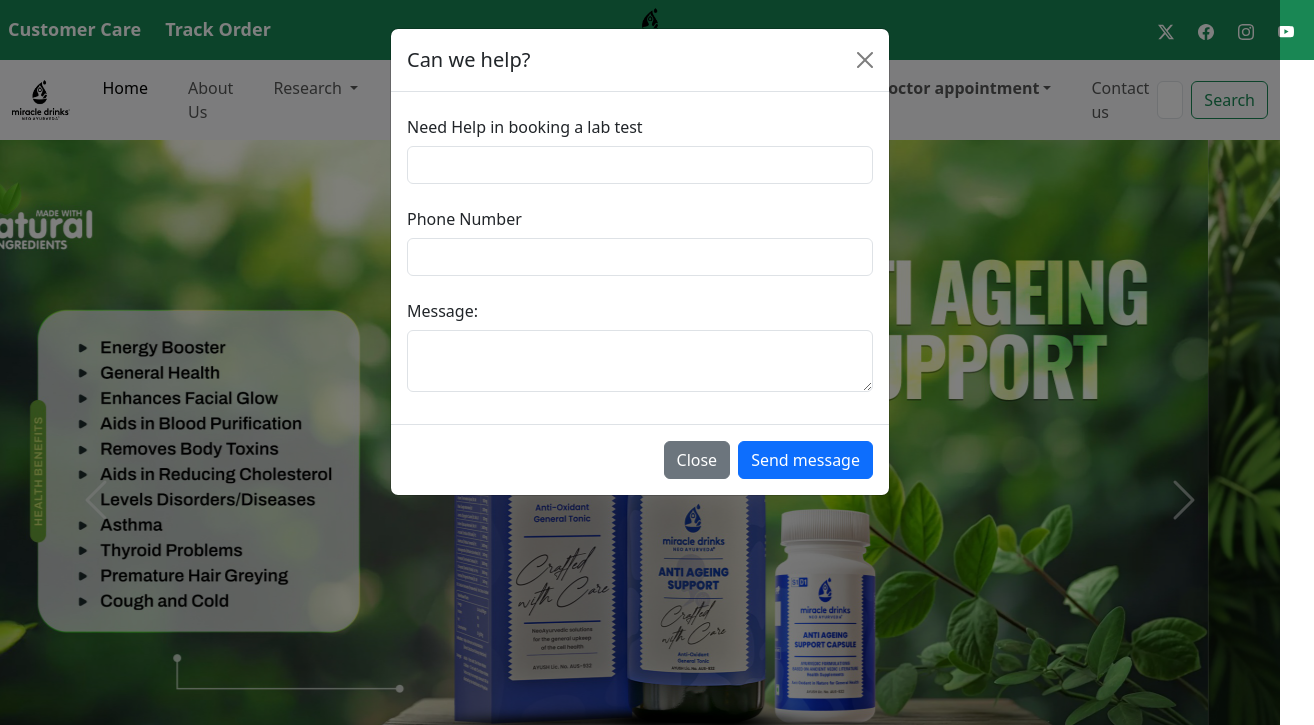
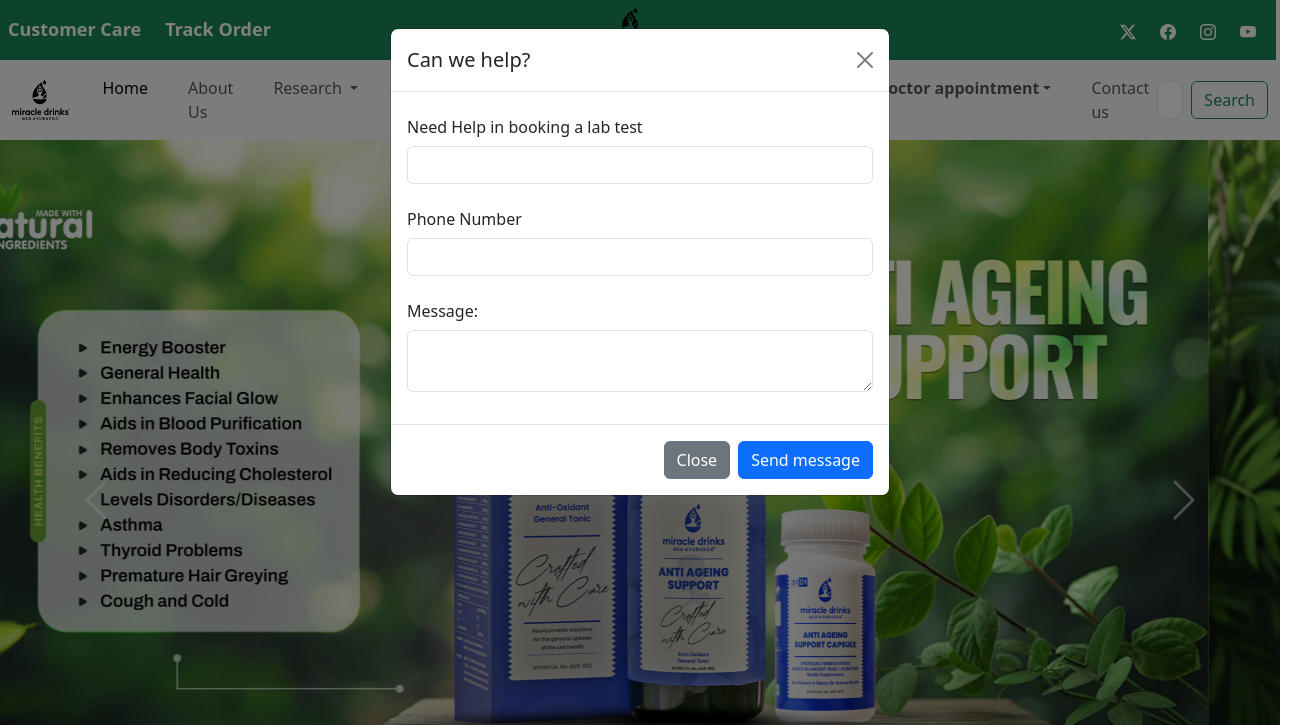
Before and after one commit to Avidev1234/miracle-drinks, a plain HTML site: page index.html in a window 1280 px wide. Shown: the top 725 px of the page, 1314 px wide, since content can reach past the window. Drawn offline with nearby package versions, Linux system fonts and the light colour scheme; some icons are missing.

Commit message:
Update style.css

```diff
--- a/assets/css/style.css
+++ b/assets/css/style.css
@@ -17,7 +17,7 @@
 
  @media (min-width: 320px) {
             .main-div {
-                width: 103.6%;
+                width: 100.6%;
                 overflow: hidden;
             }
         }
```
